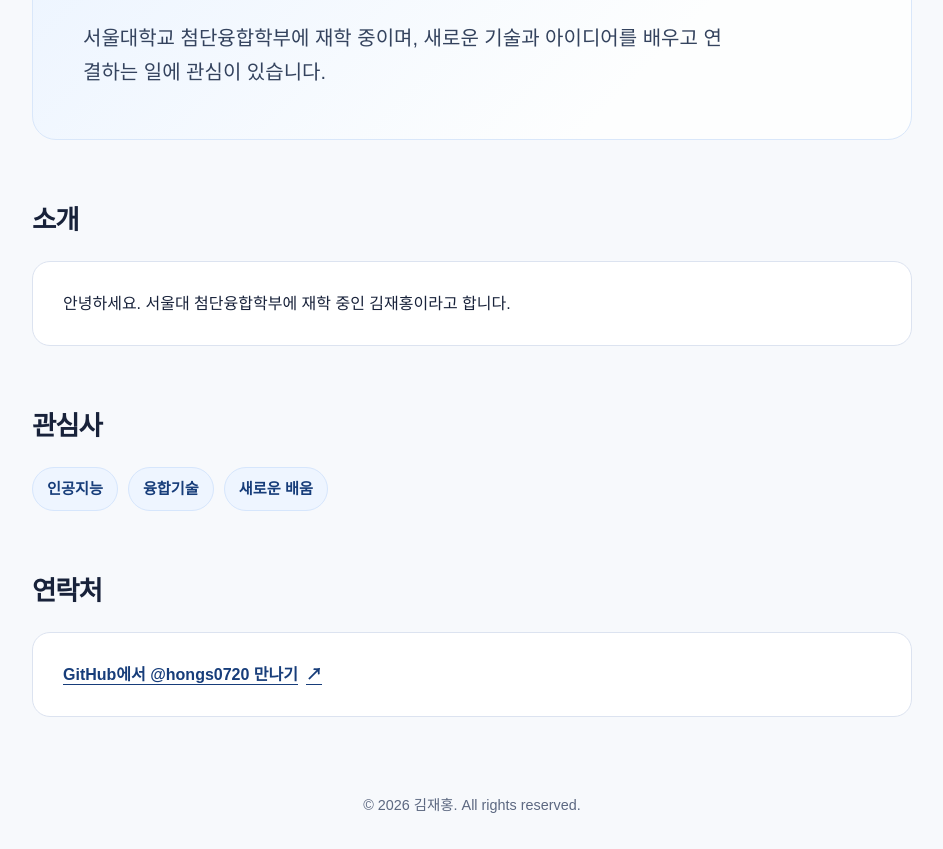
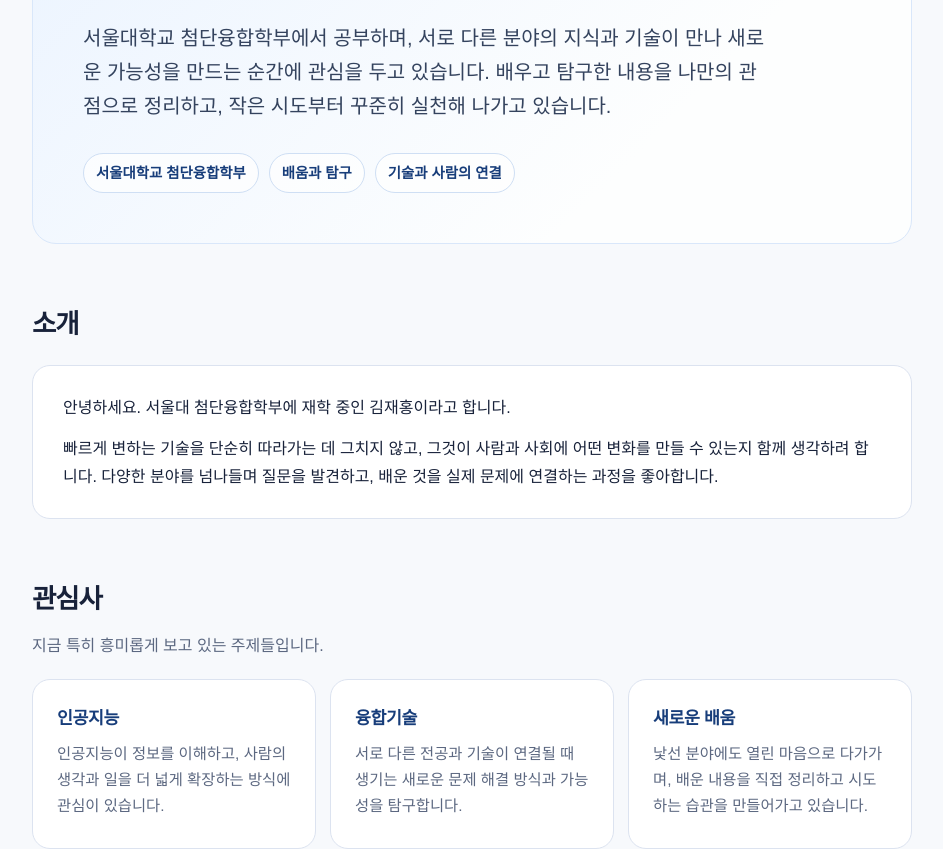
Before and after one commit to hongs0720/hongs0720.github.io, a plain HTML site: page index.html in a window 1280 px wide. Shown: the part 368-1217 px from the top of the page, without its empty margins (168-1111 px from the left). Drawn offline with Linux system fonts and the light colour scheme.

Commit message:
Expand personal homepage content

```diff
--- a/index.html
+++ b/index.html
@@ -23,16 +23,25 @@
     .eyebrow { margin: 0 0 12px; color: var(--navy); font-size: .9rem; font-weight: 800; letter-spacing: .08em; text-transform: uppercase; }
     h1, h2 { letter-spacing: -.04em; }
     h1 { margin: 0; font-size: clamp(2.4rem, 7vw, 4.6rem); line-height: 1.1; }
-    .lead { max-width: 650px; margin: 24px 0 0; color: #34435e; font-size: clamp(1.05rem, 2.5vw, 1.25rem); }
+    .lead { max-width: 690px; margin: 24px 0 0; color: #34435e; font-size: clamp(1.05rem, 2.5vw, 1.25rem); }
+    .identity { display: flex; flex-wrap: wrap; gap: 10px; margin: 30px 0 0; padding: 0; list-style: none; }
+    .identity li { padding: 7px 12px; color: var(--navy); background: rgba(255,255,255,.7); border: 1px solid #cfdff4; border-radius: 999px; font-size: .9rem; font-weight: 700; }
     section { margin-top: 58px; }
     h2 { margin: 0 0 18px; font-size: 1.65rem; }
     .card { padding: 28px 30px; background: var(--white); border: 1px solid var(--line); border-radius: 18px; }
     .card p { margin: 0; }
+    .card p + p { margin-top: 14px; }
+    .section-note { margin: -8px 0 20px; color: var(--muted); }
+    .focus-grid { display: grid; grid-template-columns: repeat(3, 1fr); gap: 14px; }
+    .focus-item { min-height: 170px; padding: 24px; background: var(--white); border: 1px solid var(--line); border-radius: 18px; }
+    .focus-item h3 { margin: 0 0 8px; color: var(--navy); font-size: 1.08rem; letter-spacing: -.02em; }
+    .focus-item p { margin: 0; color: var(--muted); font-size: .96rem; }
     .interests { display: flex; flex-wrap: wrap; gap: 10px; }
     .tag { padding: 8px 14px; color: var(--navy); background: var(--sky); border: 1px solid #d6e6fc; border-radius: 999px; font-size: .95rem; font-weight: 700; }
     .contact-link { display: inline-flex; align-items: center; gap: 8px; color: var(--navy); font-weight: 800; text-decoration-thickness: 1px; text-underline-offset: 4px; }
     footer { padding: 28px 0 38px; color: var(--muted); font-size: .9rem; text-align: center; }
-    @media (max-width: 560px) { .wrap { width: min(100% - 32px, 880px); } header { padding: 16px 0; } nav { align-items: flex-start; } .menu { gap: 12px; font-size: .88rem; } main { padding-top: 36px; } .intro { padding: 32px 24px; border-radius: 18px; } section { margin-top: 42px; } .card { padding: 23px; } }
+    @media (max-width: 700px) { .focus-grid { grid-template-columns: 1fr; } }
+    @media (max-width: 560px) { .wrap { width: min(100% - 32px, 880px); } header { padding: 16px 0; } nav { align-items: flex-start; } .menu { gap: 12px; font-size: .88rem; } main { padding-top: 36px; } .intro { padding: 32px 24px; border-radius: 18px; } section { margin-top: 42px; } .card { padding: 23px; } .identity { margin-top: 24px; } }
   </style>
 </head>
 <body>
@@ -46,11 +55,30 @@
     <section class="intro" aria-labelledby="home-title">
       <p class="eyebrow">Personal Homepage</p>
       <h1 id="home-title">김재홍</h1>
-      <p class="lead">서울대학교 첨단융합학부에 재학 중이며, 새로운 기술과 아이디어를 배우고 연결하는 일에 관심이 있습니다.</p>
+      <p class="lead">서울대학교 첨단융합학부에서 공부하며, 서로 다른 분야의 지식과 기술이 만나 새로운 가능성을 만드는 순간에 관심을 두고 있습니다. 배우고 탐구한 내용을 나만의 관점으로 정리하고, 작은 시도부터 꾸준히 실천해 나가고 있습니다.</p>
+      <ul class="identity" aria-label="간단한 소개"><li>서울대학교 첨단융합학부</li><li>배움과 탐구</li><li>기술과 사람의 연결</li></ul>
     </section>
-    <section id="about" aria-labelledby="about-title"><h2 id="about-title">소개</h2><div class="card"><p>안녕하세요. 서울대 첨단융합학부에 재학 중인 김재홍이라고 합니다.</p></div></section>
-    <section id="interests" aria-labelledby="interests-title"><h2 id="interests-title">관심사</h2><div class="interests" aria-label="관심 분야"><span class="tag">인공지능</span><span class="tag">융합기술</span><span class="tag">새로운 배움</span></div></section>
-    <section id="contact" aria-labelledby="contact-title"><h2 id="contact-title">연락처</h2><div class="card"><p><a class="contact-link" href="https://github.com/hongs0720" target="_blank" rel="noreferrer">GitHub에서 @hongs0720 만나기 <span aria-hidden="true">↗</span></a></p></div></section>
+    <section id="about" aria-labelledby="about-title">
+      <h2 id="about-title">소개</h2>
+      <div class="card">
+        <p>안녕하세요. 서울대 첨단융합학부에 재학 중인 김재홍이라고 합니다.</p>
+        <p>빠르게 변하는 기술을 단순히 따라가는 데 그치지 않고, 그것이 사람과 사회에 어떤 변화를 만들 수 있는지 함께 생각하려 합니다. 다양한 분야를 넘나들며 질문을 발견하고, 배운 것을 실제 문제에 연결하는 과정을 좋아합니다.</p>
+      </div>
+    </section>
+    <section id="interests" aria-labelledby="interests-title">
+      <h2 id="interests-title">관심사</h2>
+      <p class="section-note">지금 특히 흥미롭게 보고 있는 주제들입니다.</p>
+      <div class="focus-grid">
+        <article class="focus-item"><h3>인공지능</h3><p>인공지능이 정보를 이해하고, 사람의 생각과 일을 더 넓게 확장하는 방식에 관심이 있습니다.</p></article>
+        <article class="focus-item"><h3>융합기술</h3><p>서로 다른 전공과 기술이 연결될 때 생기는 새로운 문제 해결 방식과 가능성을 탐구합니다.</p></article>
+        <article class="focus-item"><h3>새로운 배움</h3><p>낯선 분야에도 열린 마음으로 다가가며, 배운 내용을 직접 정리하고 시도하는 습관을 만들어가고 있습니다.</p></article>
+      </div>
+      <div class="interests" aria-label="관심 분야 태그" style="margin-top: 16px;"><span class="tag">문제 해결</span><span class="tag">기술의 활용</span><span class="tag">아이디어 탐구</span></div>
+    </section>
+    <section id="contact" aria-labelledby="contact-title">
+      <h2 id="contact-title">연락처</h2>
+      <div class="card"><p>새로운 아이디어와 배움에 관한 이야기, 함께 탐구해 볼 주제가 있다면 언제든 환영합니다.</p><p><a class="contact-link" href="https://github.com/hongs0720" target="_blank" rel="noreferrer">GitHub에서 @hongs0720 만나기 <span aria-hidden="true">↗</span></a></p></div>
+    </section>
   </main>
   <footer class="wrap">© 2026 김재홍. All rights reserved.</footer>
 </body>
```
